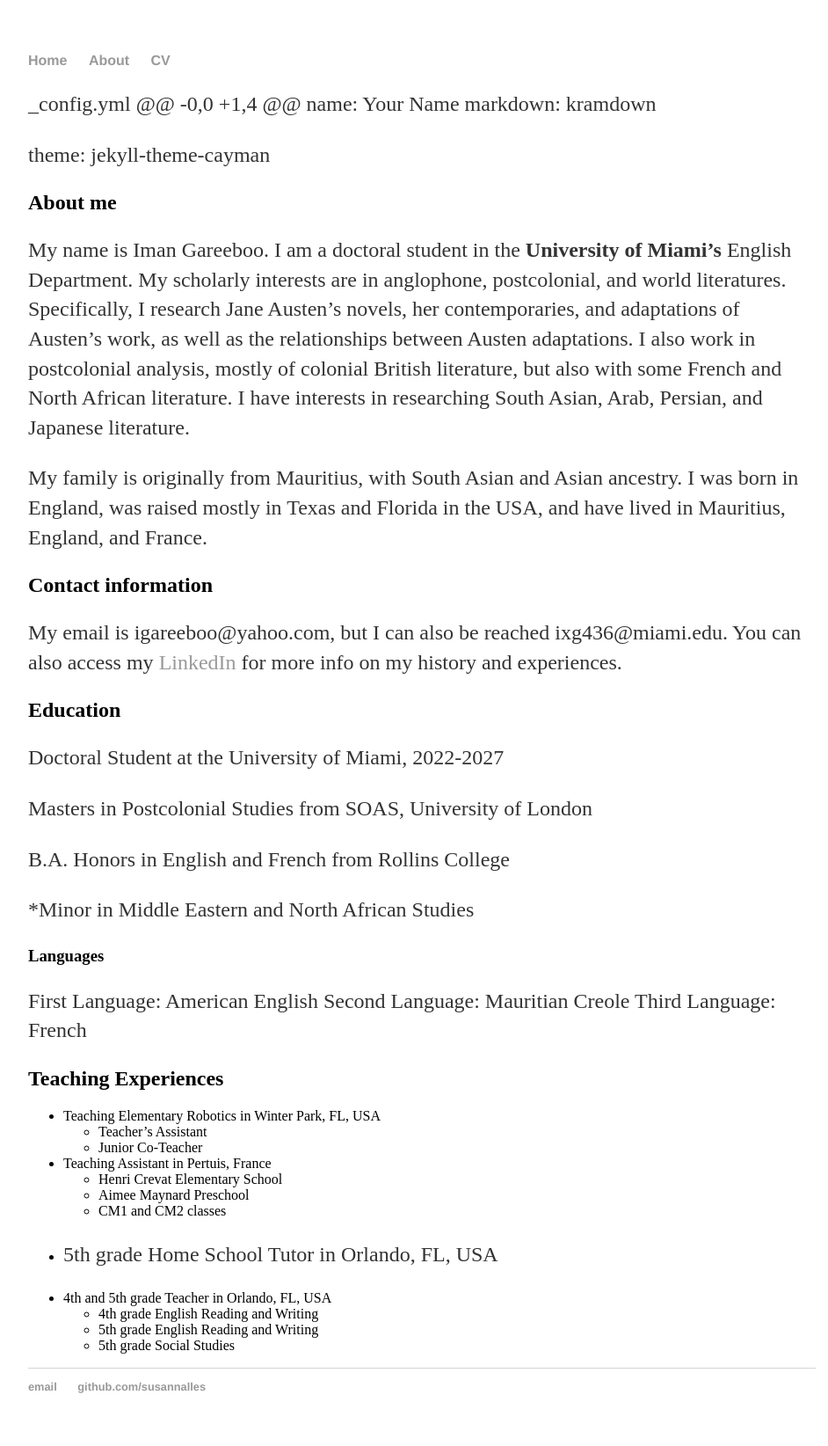
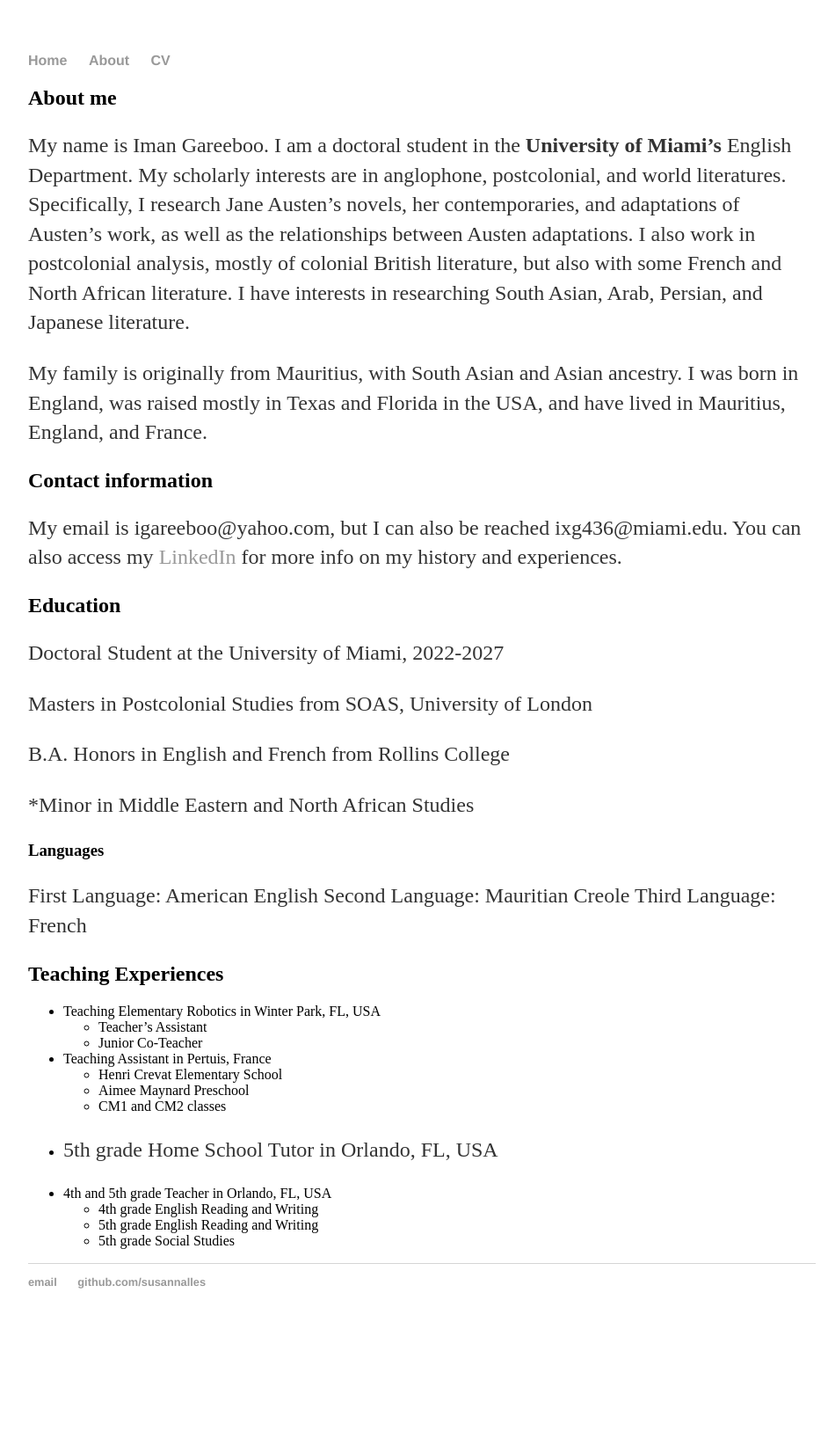
Before and after one commit to imangareeboo/imangareeboo.github.io, a Jekyll site: the page built from index.md, in a window 1280 px wide. Shown: the whole page at 88% size, without its empty margins (160-1102 px from the left). Built offline with Jekyll 4.4.1, drawn with Linux system fonts in a browser that asks for light colours; our own code applies the rules of GitHub Pages for plain Markdown files; after the commit the page ends 1525 px from its top, so only the background shows below that.

Commit message:
Update index.md

```diff
--- a/index.md
+++ b/index.md
@@ -1,10 +1,3 @@
-
-_config.yml
-@@ -0,0 +1,4 @@
-name: Your Name
-markdown: kramdown
-
-theme: jekyll-theme-cayman
 
 ## About me
 
```
